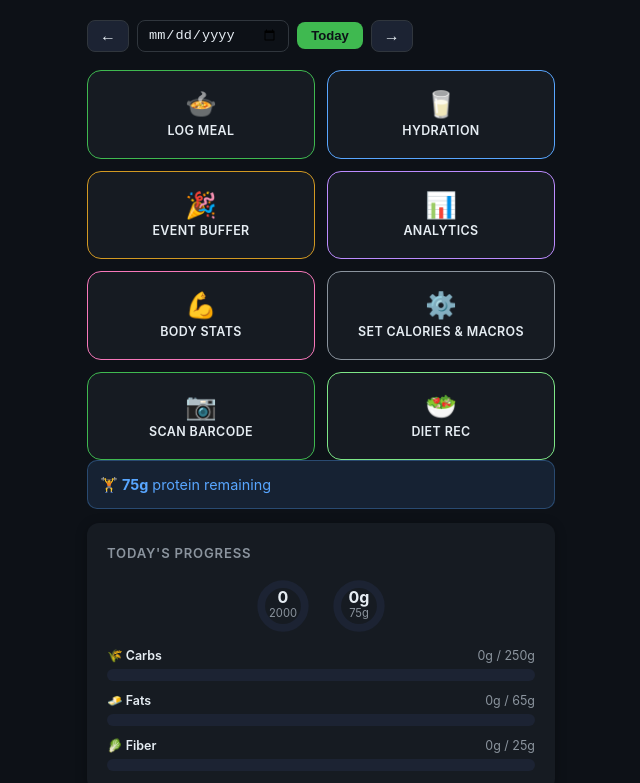
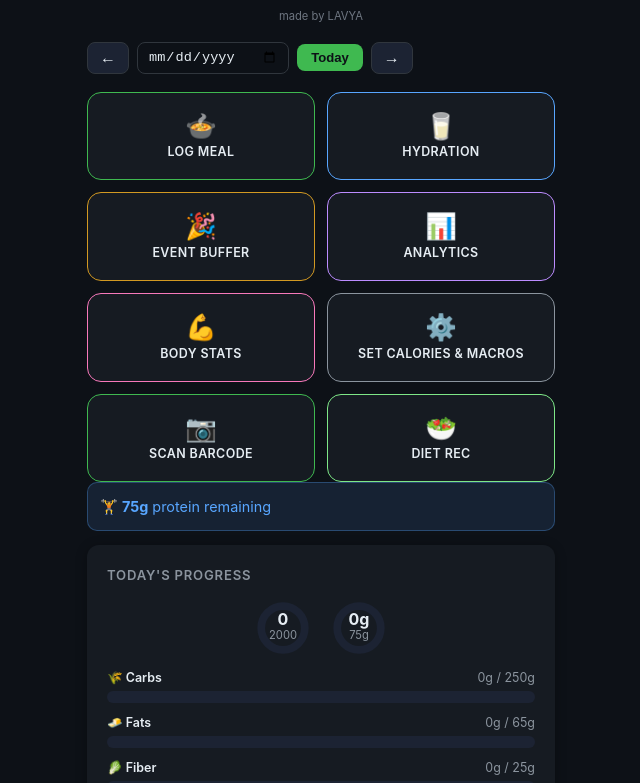
Before and after one commit to Lavya-builder/platesync, a plain HTML site: page PlateSync.html in a window 1280 px wide. Shown: the part 100-883 px from the top of the page, without its empty margins (319-959 px from the left). Drawn offline with Linux system fonts and the light colour scheme.

Commit message:
Add 'made by LAVYA' credit on main screen

```diff
--- a/PlateSync.html
+++ b/PlateSync.html
@@ -507,6 +507,7 @@
     <div class="dash-date" id="dashDate"></div>
     <h1>🥗 PlateSync</h1>
     <p>Multi-Cuisine Calorie & Macro Tracker</p>
+    <div style="font-size:0.7rem;color:#6e7681;margin-top:4px;">made by LAVYA</div>
   </header>
 
   <div id="dateNavBar" style="display:flex;align-items:center;gap:8px;padding:8px 0;margin-bottom:10px;flex-wrap:wrap;">
```
